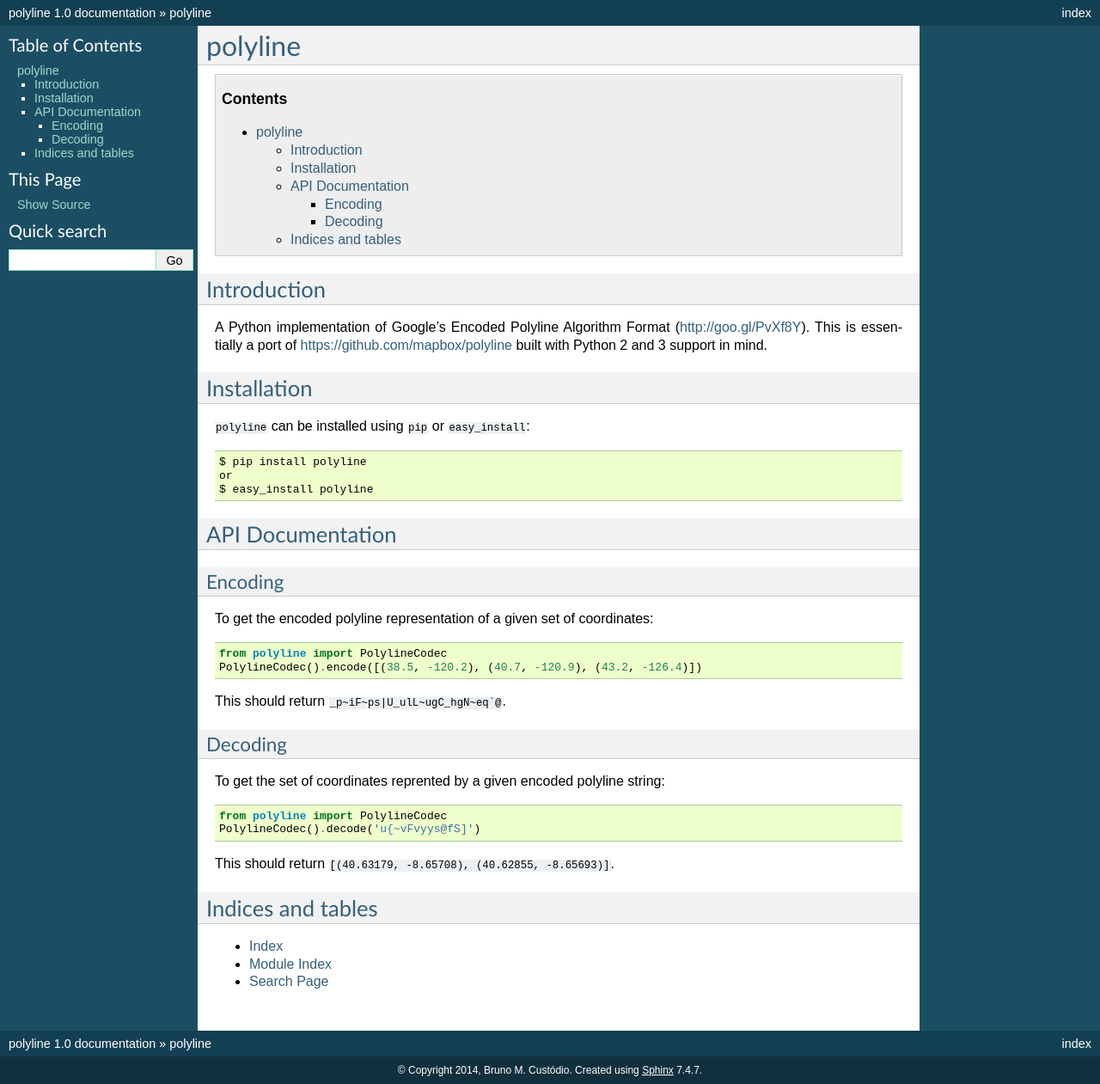
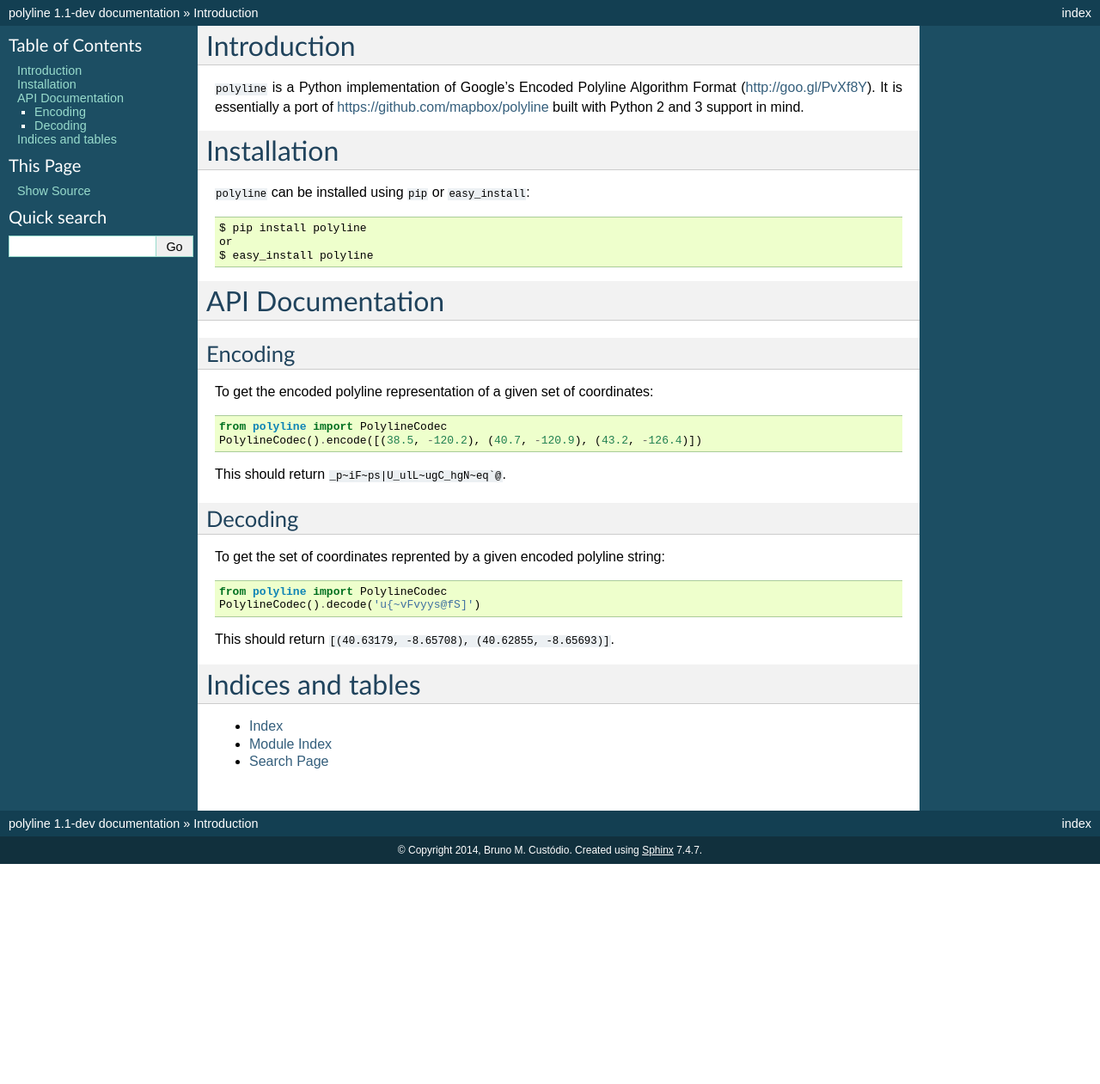
Before and after one commit to frederickjansen/polyline, a Sphinx documentation site: the page built from docs/index.rst, in a window 1280 px wide. Shown: the whole page at 86% size. Built offline with Sphinx 7.4.7, drawn with Linux system fonts in a browser that asks for light colours; after the commit the page ends 1005 px from its top, so only the background shows below that.

```diff
--- a/docs/conf.py
+++ b/docs/conf.py
@@ -54,9 +54,9 @@ copyright = '2014, Bruno M. Custódio'
 # built documents.
 #
 # The short X.Y version.
-version = '1.0'
+version = '1.1'
 # The full version, including alpha/beta/rc tags.
-release = '1.0'
+release = '1.1-dev'
 
 # The language for content autogenerated by Sphinx. Refer to documentation
 # for a list of supported languages.
--- a/docs/index.rst
+++ b/docs/index.rst
@@ -3,17 +3,11 @@
    You can adapt this file completely to your liking, but it should at least
    contain the root `toctree` directive.
 
-========
-polyline
-========
-
-.. contents::
-
 Introduction
 ============
 
-A Python implementation of Google's Encoded Polyline Algorithm Format
-(http://goo.gl/PvXf8Y). This is essentially a port of
+``polyline`` is a Python implementation of Google's Encoded Polyline Algorithm
+Format (http://goo.gl/PvXf8Y). It is essentially a port of
 https://github.com/mapbox/polyline built with Python 2 and 3 support in mind.
 
 Installation
--- a/polyline/__init__.py
+++ b/polyline/__init__.py
@@ -1,3 +1,3 @@
-__version__ = '1.0'
+__version__ = '1.1-dev'
 
-from polyline.codec import PolylineCodec  # NOQA
+from .codec import PolylineCodec  # NOQA
--- a/setup.py
+++ b/setup.py
@@ -20,7 +20,7 @@ with open(os.path.join('requirements', 'test.txt'), 'r') as f:
 
 setup(
     name='polyline',
-    version='1.0',
+    version='1.1-dev',
     description=desc,
     long_description=long_desc,
     author='Bruno M. Custódio',
@@ -33,7 +33,7 @@ setup(
     license='MIT',
     zip_safe=False,
     classifiers=(
-        'Development Status :: 5 - Production/Stable',
+        'Development Status :: 2 - Pre-Alpha',
         'Intended Audience :: Developers',
         'License :: OSI Approved :: MIT License',
         'Programming Language :: Python',
```
Also changed, not shown: README.rst (+3 -4 lines), .travis.yml, 2 other files.
